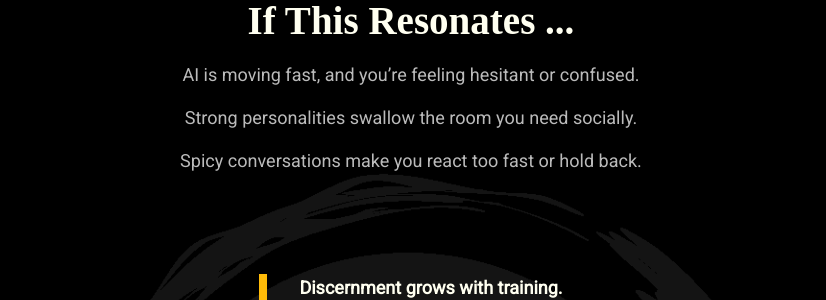
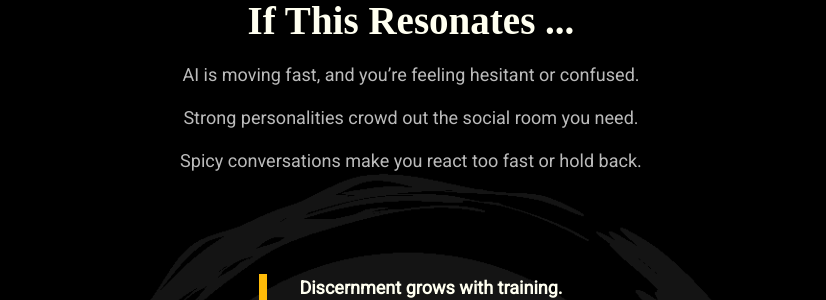
Before and after one commit to mindset-dojo/mindset-dojo.github.io, a Jekyll site: the page built from mission.md, in a window 1280 px wide and 900 px high, scrolled down 1076 px. Shown: the part 153-453 px from the top of the window, without its empty margins (229-1055 px from the left). Built offline with Jekyll 4.4.1, drawn with Linux system fonts in a browser that asks for light colours; some web fonts are replaced.

Commit message:
refactor(page): mission resonation invitation themes

```diff
--- a/_data/sections/mission.yaml
+++ b/_data/sections/mission.yaml
@@ -40,7 +40,7 @@ sections:
       label: "If This Resonates ..."
       items:
         - "AI is moving fast, and you’re feeling hesitant or confused."
-        - "Strong personalities swallow the room you need socially."
+        - "Strong personalities crowd out the social room you need."
         - "Spicy conversations make you react too fast or hold back."
   - type: quote
     data:
```
